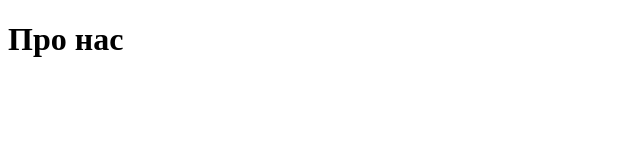
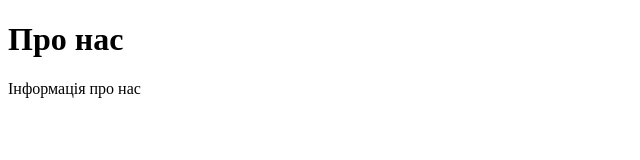
Before and after one commit to SeaLionJS/git_lesson2, a plain HTML site: page about.html in a window 1280 px wide. Shown: the whole page, without its empty margins (0-640 px from the left). Drawn offline with Linux system fonts and the light colour scheme.

Commit message:
Update about.html

```diff
--- a/about.html
+++ b/about.html
@@ -9,6 +9,7 @@
 
 <body>
     <h1>Про нас</h1>
+    <p>Інформація про нас</p>
 </body>
 
 </html>
```
